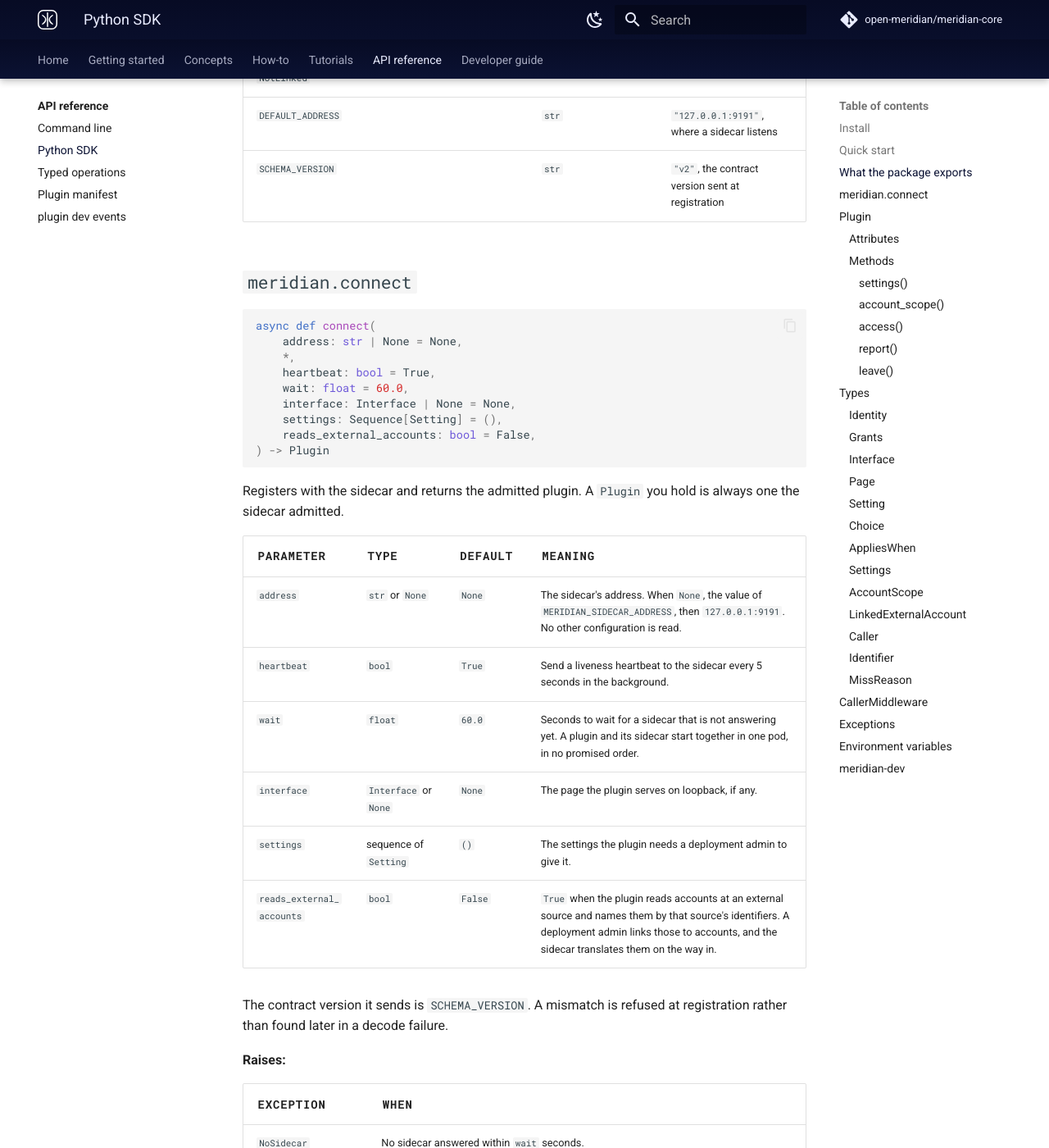
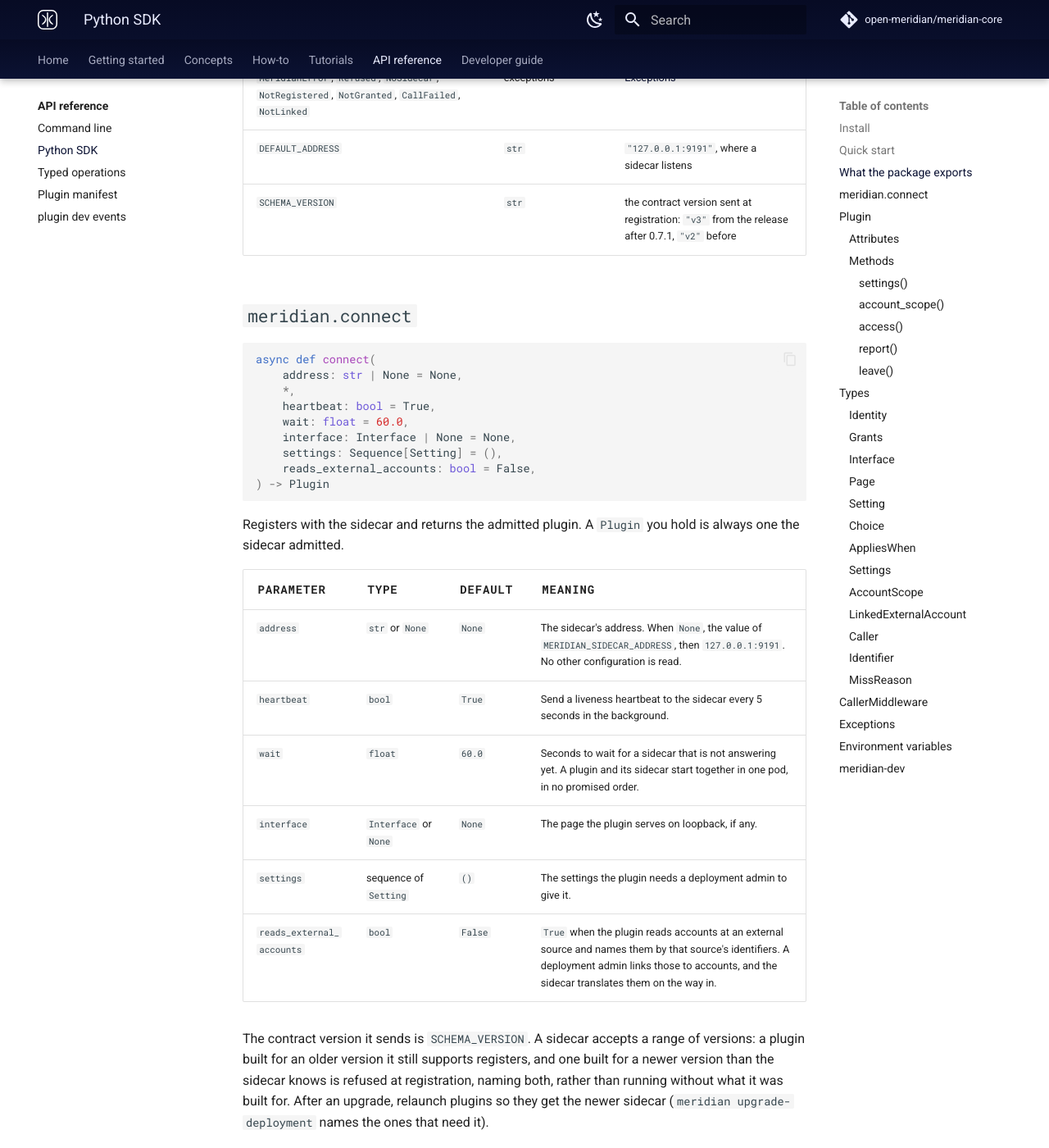
Before and after one commit to open-meridian/meridian-docs, an MkDocs documentation site: the page built from docs/api/python-sdk.md, in a window 1280 px wide and 1400 px high, scrolled down 2365 px. Shown: the whole window at 82% size. Built offline with MkDocs 1.6.1 and Material for MkDocs 9.7.7, drawn with Linux system fonts in a browser that asks for light colours; plug-ins that fetch from the network failed and are left out; comment, search, counter and statistics services are not loaded.

Commit message:
SDK reference: the contract version is a range, and the next SDK declares v3
Co-Authored-By: Claude Opus 5.5 <noreply@anthropic.com>

```diff
--- a/docs/api/python-sdk.md
+++ b/docs/api/python-sdk.md
@@ -66,7 +66,7 @@ asyncio.run(main())
 | `CallerMiddleware` | ASGI middleware | [`CallerMiddleware`](#callermiddleware) |
 | `MeridianError`, `Refused`, `NoSidecar`, `NotRegistered`, `NotGranted`, `CallFailed`, `NotLinked` | exceptions | [Exceptions](#exceptions) |
 | `DEFAULT_ADDRESS` | `str` | `"127.0.0.1:9191"`, where a sidecar listens |
-| `SCHEMA_VERSION` | `str` | `"v2"`, the contract version sent at registration |
+| `SCHEMA_VERSION` | `str` | the contract version sent at registration: `"v3"` from the release after 0.7.1, `"v2"` before |
 
 ## `meridian.connect` { #connect }
 
@@ -93,7 +93,7 @@ Registers with the sidecar and returns the admitted plugin. A `Plugin` you hold
 | `settings` | sequence of `Setting` | `()` | The settings the plugin needs a deployment admin to give it. |
 | `reads_external_accounts` | `bool` | `False` | `True` when the plugin reads accounts at an external source and names them by that source's identifiers. A deployment admin links those to accounts, and the sidecar translates them on the way in. |
 
-The contract version it sends is `SCHEMA_VERSION`. A mismatch is refused at registration rather than found later in a decode failure.
+The contract version it sends is `SCHEMA_VERSION`. A sidecar accepts a range of versions: a plugin built for an older version it still supports registers, and one built for a newer version than the sidecar knows is refused at registration, naming both, rather than running without what it was built for. After an upgrade, relaunch plugins so they get the newer sidecar (`meridian upgrade-deployment` names the ones that need it).
 
 **Raises:**
 
```
